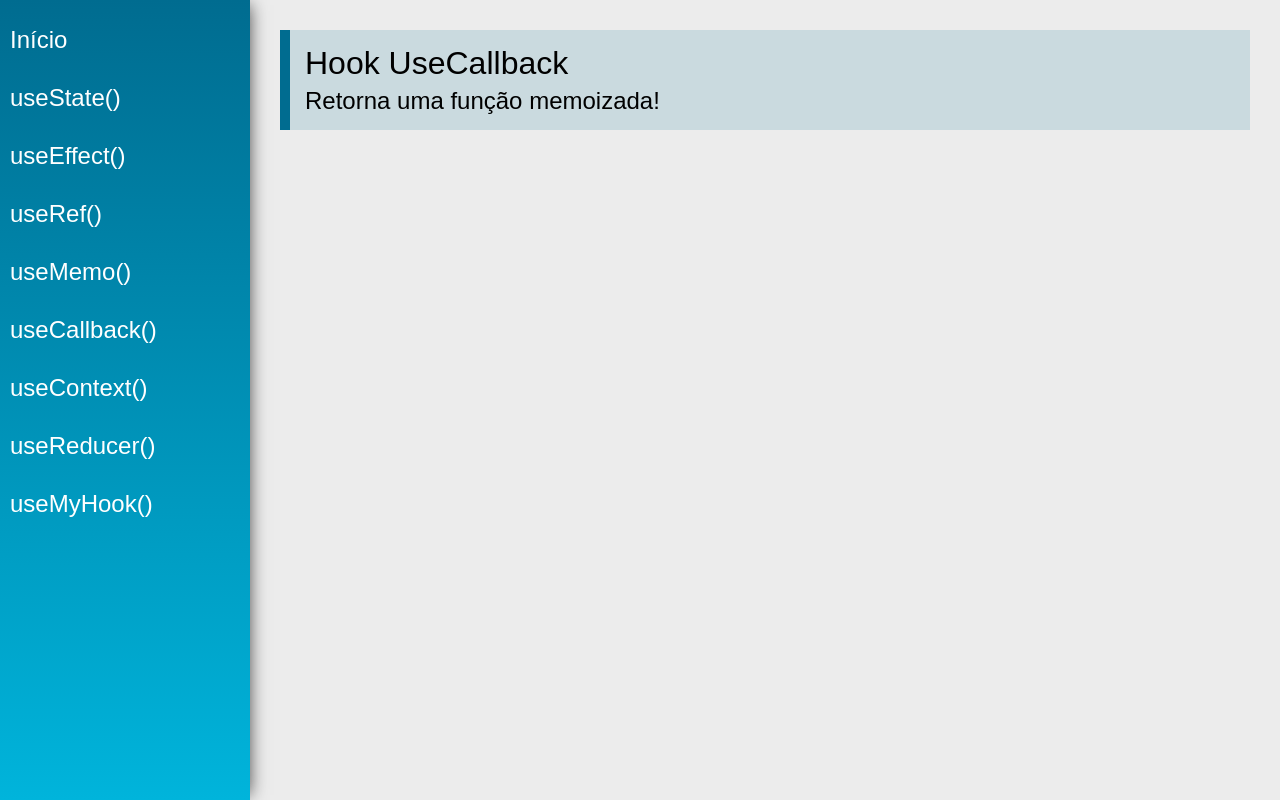
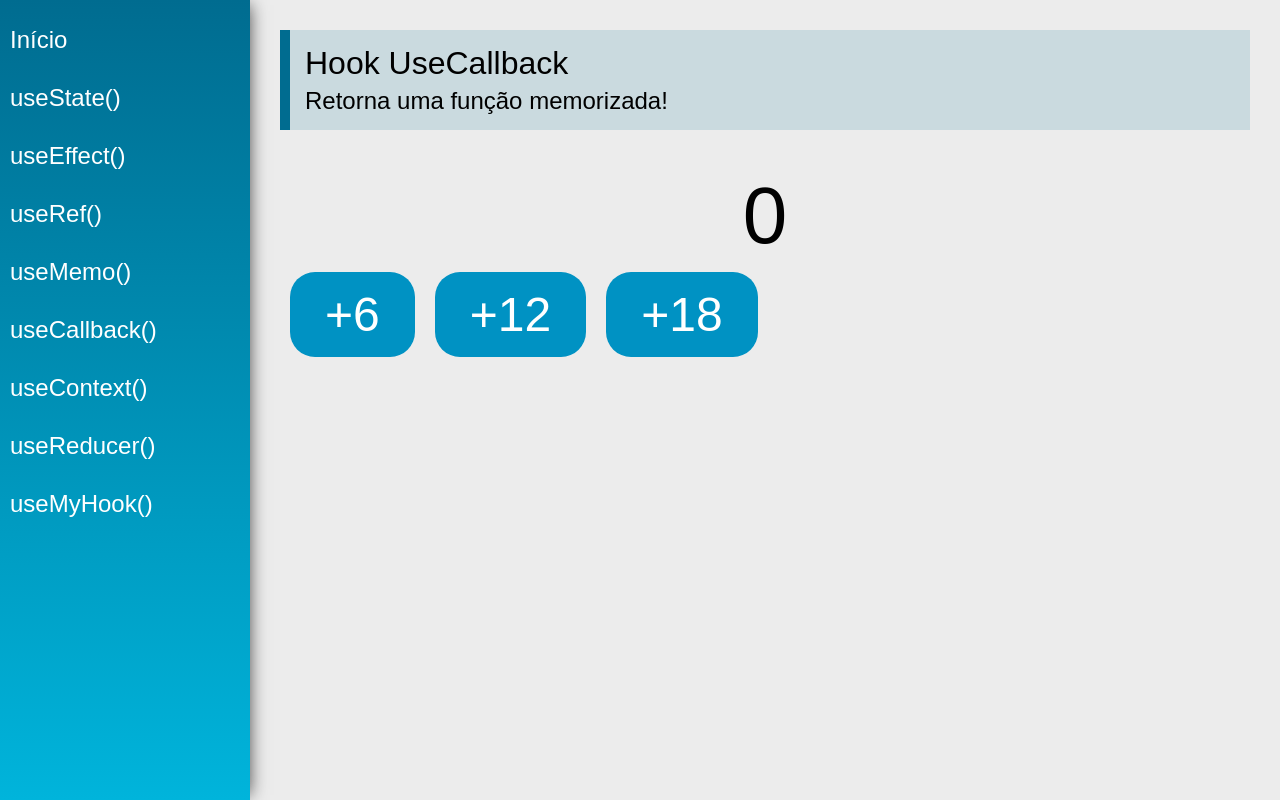
Before and after one commit to luicil/Hooks, a React (Create React App) app: page /useCallback in a window 1280 px wide. Built offline with nearby package versions, Linux system fonts and the light colour scheme.

Commit message:
useCallback

```diff
--- a/src/views/examples/UseCallback.jsx
+++ b/src/views/examples/UseCallback.jsx
@@ -1,13 +1,29 @@
-import React from 'react'
+import React, { useCallback, useState } from 'react'
 import PageTitle from '../../components/layout/PageTitle'
+import UseCallbackButtons from './UseCallbackButtons'
 
 const UseCallback = (props) => {
+
+    const [count, setCount] = useState(0)
+
+    const inc = useCallback(function (delta){
+        setCount(curr => curr + delta)
+    },[setCount])
+
+    // function inc(delta){
+    //     setCount(count + delta)
+    // }
+
     return (
         <div className="UseCallback">
             <PageTitle
                 title="Hook UseCallback"
-                subtitle="Retorna uma função memoizada!"
+                subtitle="Retorna uma função memorizada!"
             />
+            <div className="center">
+                <span className="text">{count}</span>
+            </div>
+            <UseCallbackButtons inc={inc} />
         </div>
     )
 }
--- /dev/null
+++ b/src/views/examples/UseCallbackButtons.jsx
@@ -0,0 +1,14 @@
+import React, { useState } from 'react'
+
+const UseCallbackButtons = props => {
+    return (
+        <div>
+            <button className="btn" onClick={_ => props.inc(6)}>+6</button>
+            <button className="btn" onClick={_ => props.inc(12)}>+12</button>
+            <button className="btn" onClick={_ => props.inc(18)}>+18</button>
+        </div>
+
+    )
+}
+
+export default React.memo(UseCallbackButtons)
```
